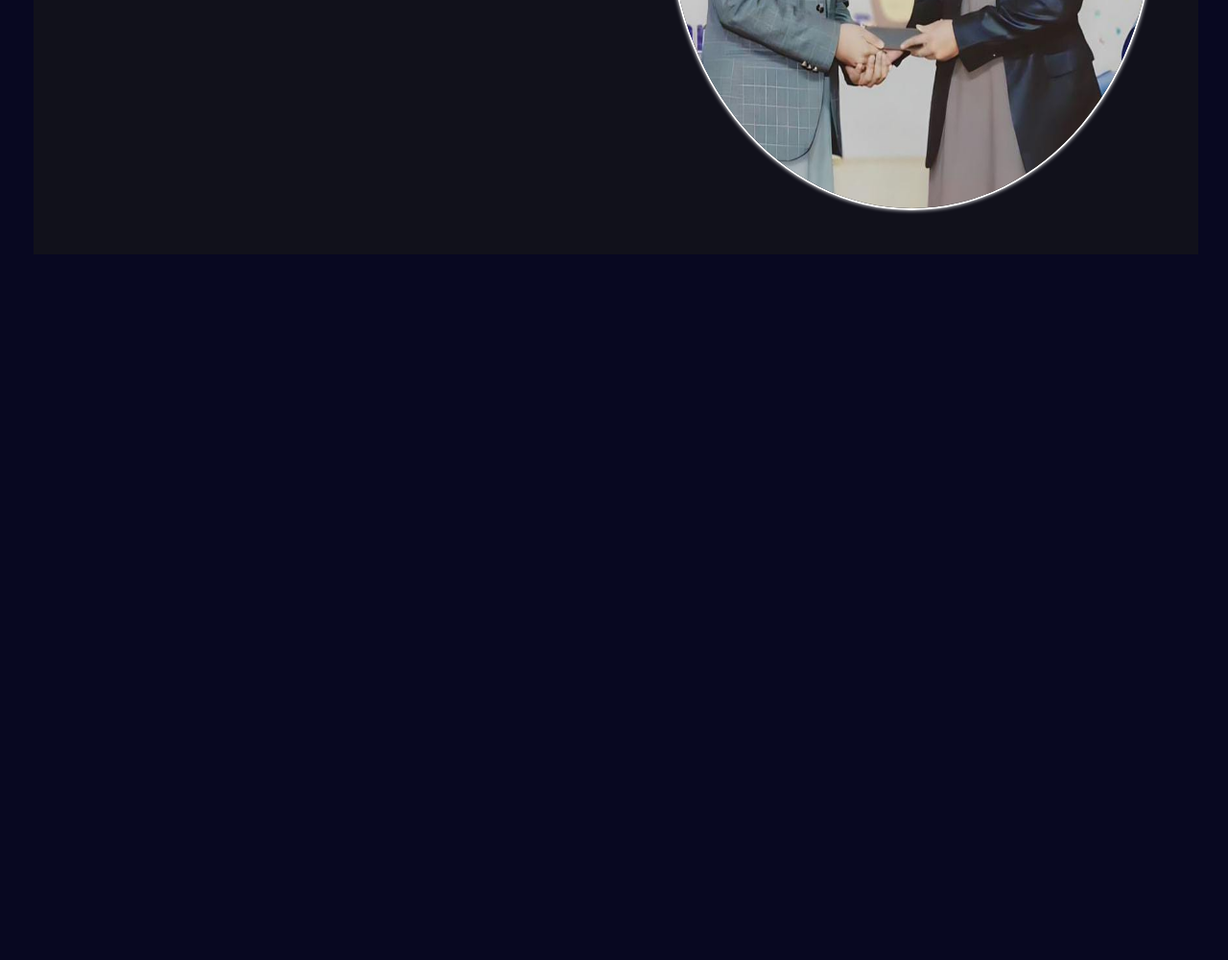
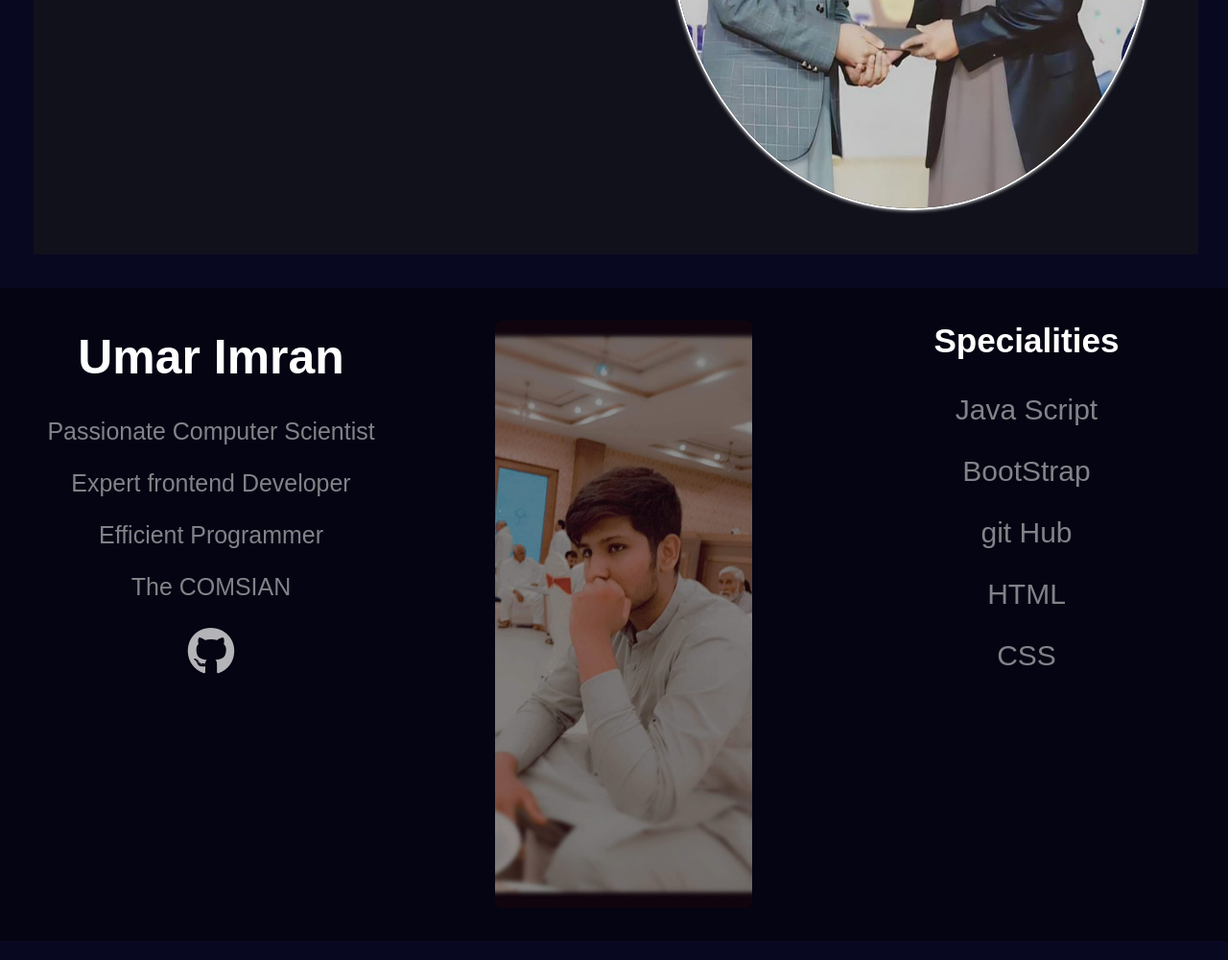
Before and after one commit to theUmarGujjar/Portfolio-Website, a plain HTML site: page index.html in a window 1280 px wide. Shown: the part 1170-2170 px from the top of the page at 96% size. Before the commit the page ends 1470 px from the top, so only its background shows below. Drawn offline with nearby package versions, Linux system fonts and the light colour scheme; a web font is replaced by a local one.

Commit message:
add files

```diff
--- a/app.js
+++ b/app.js
@@ -1,4 +1,4 @@
 var typed = new Typed('#element', {
     strings: ['HTML', 'CSS'  , 'BootStrap' , 'Github' ,'JS'],
-    typeSpeed: 50,
+    typeSpeed: 100,
   });
--- a/index.html
+++ b/index.html
@@ -14,6 +14,9 @@
     <!-- Additional Links -->
     <link rel="preconnect" href="https://fonts.googleapis.com">
     <link rel="preconnect" href="https://fonts.gstatic.com" crossorigin>
+    <!-- Font awesome link -->
+    <link rel="stylesheet" href="https://cdnjs.cloudflare.com/ajax/libs/font-awesome/6.0.0-beta3/css/all.min.css">
+    <!-- Cascading Style Sheet link -->
     <link href="https://fonts.googleapis.com/css2?family=Protest+Guerrilla&display=swap" rel="stylesheet">
 
 
@@ -69,6 +72,28 @@
 
     <footer>
         <div class="footer">
+            <div class="rightFooter  childFooter">
+                <h1>Umar Imran</h1>
+                <p>Passionate Computer Scientist</p>
+                <p>Expert frontend Developer</p>
+                <p>Efficient Programmer</p>
+                <p>The COMSIAN</p>
+                <a href="https://github.com/theUmarGujjar" id="gitOuter">
+                    <i class="fa-brands fa-github" id="git"></i>
+                </a>
+                <br>
+            </div>
+            <div class="midFooter  childFooter">
+                <img src="gujjar.jpeg" alt="founder picture">
+            </div>
+            <div class="leftFooter  childFooter">
+                <h3>Specialities</h3>
+                <p>Java Script</p>
+                <p>BootStrap</p>
+                <p>git Hub</p>
+                <p>HTML</p>
+                <p>CSS</p>
+            </div>
 
         </div>
     </footer>
--- a/style.css
+++ b/style.css
@@ -39,12 +39,21 @@ nav ul{
 
 nav ul li{
     margin-right: 45px;
+    color : rgba(256,256,256,0.5);
+    transition : 1s;
 }
 
+nav ul li:hover{
+    color : rgba(256,256,256,1);
+    transform :scale(1.2);
+    cursor:pointer;
+
+}
 .right_side{
 
     font-family: "Protest Guerrilla", sans-serif;
     font-size: 3rem;
+    cursor: pointer;
 }
 
 .left_side{
@@ -96,9 +105,6 @@ nav ul li{
 }
 
 
-.leftFSec{
-
-}
 .section1 .rightFSec{
     padding: 0;
     margin: 20;
@@ -143,9 +149,6 @@ nav ul li{
     font-weight: 800;
 }
 
-.section2  p{
-
-}
 
 .section2 img{
     height: 100%;
@@ -156,10 +159,100 @@ nav ul li{
 
 }
 
-.leftsec2{
+/* Footer of the web page start */
+
+.footer{
+    background-color: rgba(0, 0, 0, 0.45);
+    height:  85vh;
+    width : 100%;
+    display: flex;
+    flex-direction: row;
+    justify-content: space-around;
+
+
+}
+.footer > .childFooter{
+    height : 100%;
+    width : 30%;
+}
+
+.footer > .rightFooter{
+    padding : 10px;
+    font-family: "Protest Guerrilla", sans-serif;
+    font-size: 1.56rem;
+    text-align: center;
+
 
 }
 
-.rightsec2{
+.footer > .rightFooter > i{
+    font-size: 40px;
+    color : white;
+}
+
+.footer > .rightFooter > a{
+    font-size: 50px;
+    color : white;
+    opacity: 0.7;
+    transition: 1s ease;
 
 }
+.footer > .rightFooter > a:hover{
+    opacity: 1;
+    font-size: 59px;
+}
+
+.footer > .midFooter{
+    opacity: 0.97;
+    display: flex;
+    justify-content: center;
+    align-items: center;
+}
+
+.footer > .midFooter > img{
+    height: 90%;
+    width : 70%;
+    border-radius: 7px;
+
+}
+
+.footer > .leftFooter{
+    text-align: center;
+    font-size: 30px ;
+    font-family: "Protest Guerrilla", sans-serif;
+
+}
+
+.footer > .leftFooter > p{
+    color : rgba(256,256,256,0.5);
+    cursor: pointer;
+    transition: 1s ease;
+}
+
+.footer > .rightFooter > p{
+    color : rgba(256,256,256,0.5);
+    cursor: pointer;
+    transition: 1s ease;
+}
+
+.footer > .childFooter > h1{
+    cursor: pointer;
+}
+
+.footer > .childFooter > h3{
+    cursor:pointer;
+}
+
+ img{
+    cursor : crosshair;
+}
+
+.footer>.rightFooter>p:hover{
+    color : rgba(256,256,256,1);
+    font-size: 28px;
+}
+
+.footer>.leftFooter>p:hover{
+    color : rgba(256,256,256,1);
+    font-size: 35px;
+}
```
Also changed, not shown: about.html (added, +11 -0 lines), gujjar.jpeg (added).
